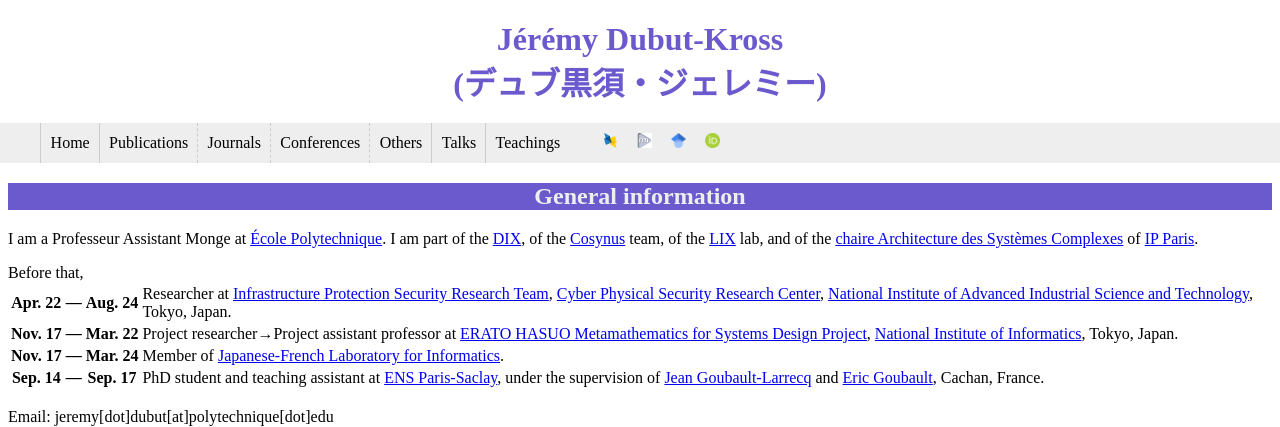
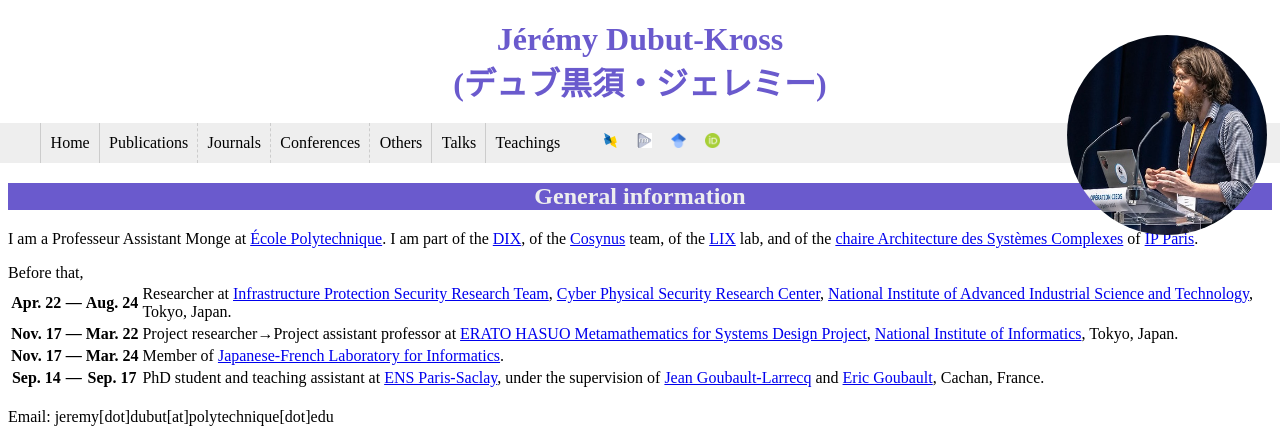
Before and after one commit to JeremyDubut/JeremyDubut.github.io, a PHP site: page / in a window 1280 px wide. Shown: the top 427 px of the page. Run offline with PHP 8.4, Linux system fonts and the light colour scheme.

Commit message:
add picture

```diff
--- a/index.html
+++ b/index.html
@@ -58,6 +58,7 @@
 				</li>
 			</ul>
 		</nav>
+		<img class="chapoPicture" src="profile.jpg" alt="Jeremy Dubut" width="200" height="200">
 		<nav id="sideMenu" class="sideMenu">
 			<a href="javascript:void(0)" class="sideMenuButtonClose" onclick="closeMenu()">&#12294;</a>
 			<a href="#" class="sideMenuItem">Home</a>
@@ -85,6 +86,7 @@
 		</nav>
 	</header>
 	<div id="main">
+	<img class="mainPicture" src="profile.jpg" alt="Jeremy Dubut" width="200" height="200">
 	<h2>General information</h2>
 		<p>I am a Professeur Assistant Monge at <a href="https://www.polytechnique.edu/">École Polytechnique</a>.
 			I am part of the <a href="https://portail.polytechnique.edu/informatique/fr/page-daccueil">DIX</a>,
--- a/style.css
+++ b/style.css
@@ -169,6 +169,23 @@ header {
     .chapo h1 {
         font-size: 1.5em;
     }
+}
+.chapoPicture {
+    border-radius: 50%;
+    position: absolute;
+    right: 10pt;
+    top: 10pt
+}
+@media screen and (max-width:50em){
+    .chapoPicture{display:none}
+}
+.mainPicture {
+    display: block;
+    margin: auto;
+    border-radius: 50%
+}
+@media screen and (min-width:50em){
+    .mainPicture{display:none}
 }
 .chapoMenu {
     background-color: white;
```
Also changed, not shown: profile.jpg (added), 1 other file.
